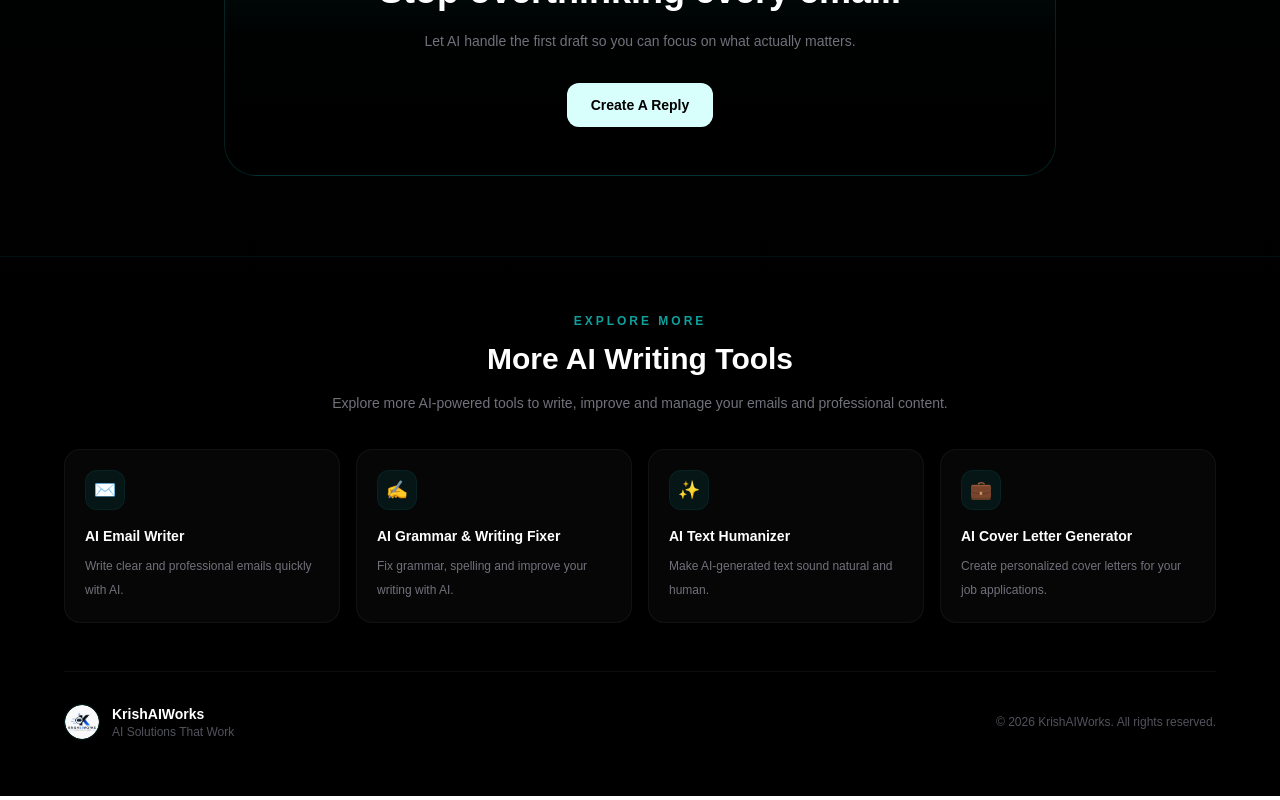
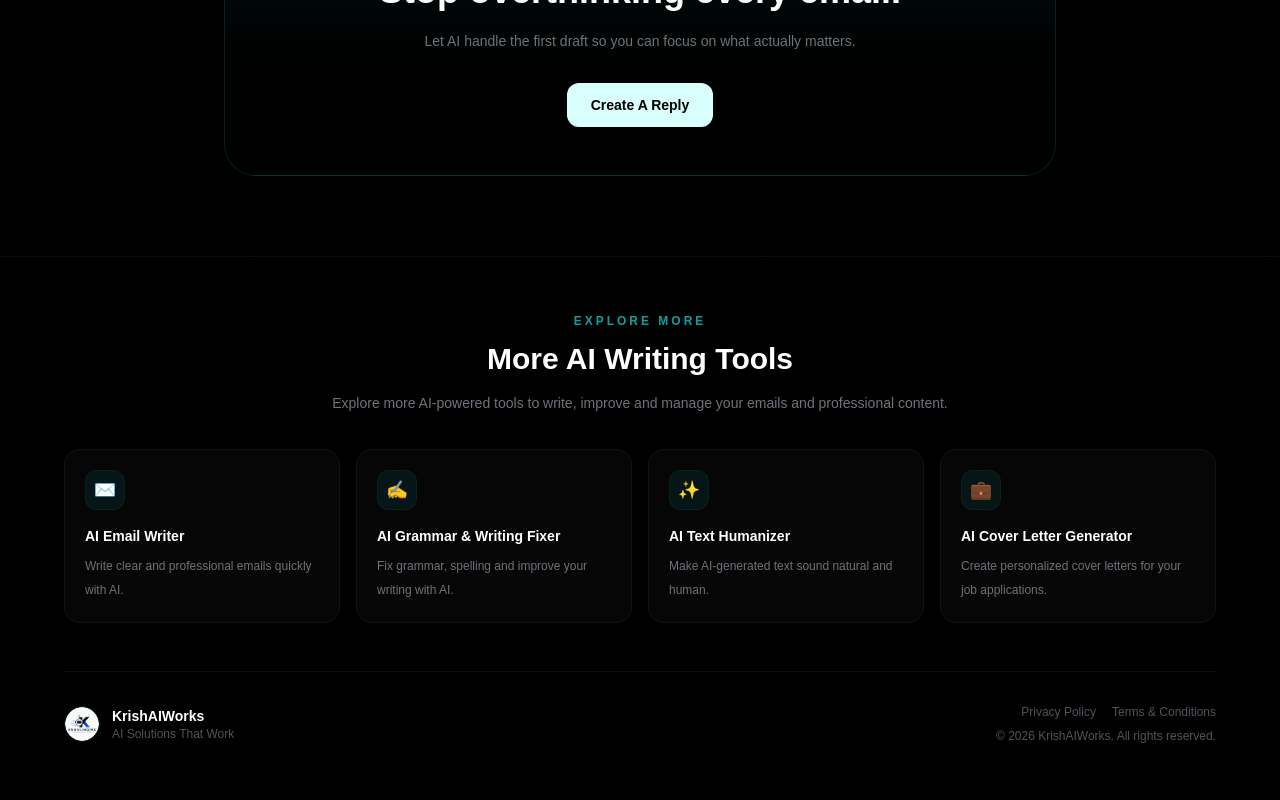
Before and after one commit to selfindependentkartik8-alt/ai-email-reply-generator, a Next.js app: page / in a window 1280 px wide. Shown: the part 3185-3985 px from the top of the page. Built offline with nearby package versions, Linux system fonts and the light colour scheme.

Commit message:
Add Privacy Policy and Terms links

```diff
--- a/app/page.tsx
+++ b/app/page.tsx
@@ -839,6 +839,26 @@
 
     </div>
 
+    <div className="flex flex-col items-center gap-2 sm:items-end">
+
+      <div className="flex flex-wrap justify-center gap-x-4 gap-y-1 text-xs text-zinc-600">
+
+        <a
+          href="https://krishaiworks.com/privacy-policy"
+          className="whitespace-nowrap transition hover:text-[#0f9f9c]"
+        >
+          Privacy Policy
+        </a>
+
+        <a
+          href="https://krishaiworks.com/terms-and-conditions"
+          className="whitespace-nowrap transition hover:text-[#0f9f9c]"
+        >
+          Terms & Conditions
+        </a>
+
+      </div>
+
       <p className="text-xs text-zinc-600">
         © {new Date().getFullYear()} KrishAIWorks. All rights reserved.
       </p>
@@ -849,8 +869,9 @@
 
 </div>
 
+</div>
+
 </footer>
-
     </main>
   );
 }
```
Lines whose indentation alone changed are shown as unchanged.
